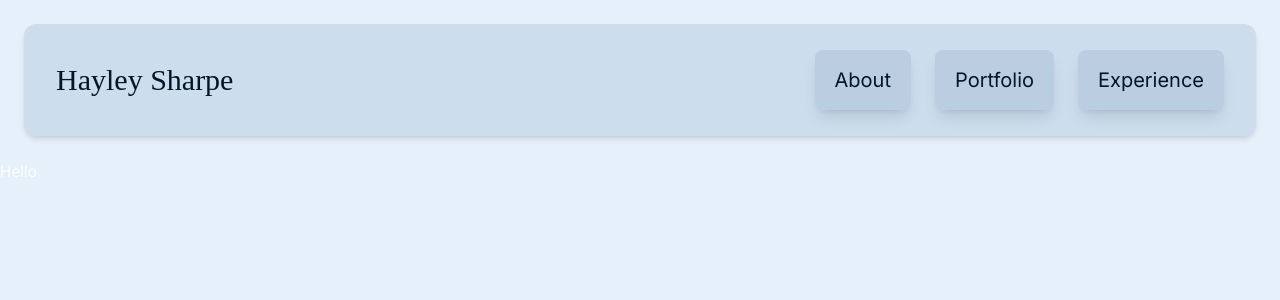
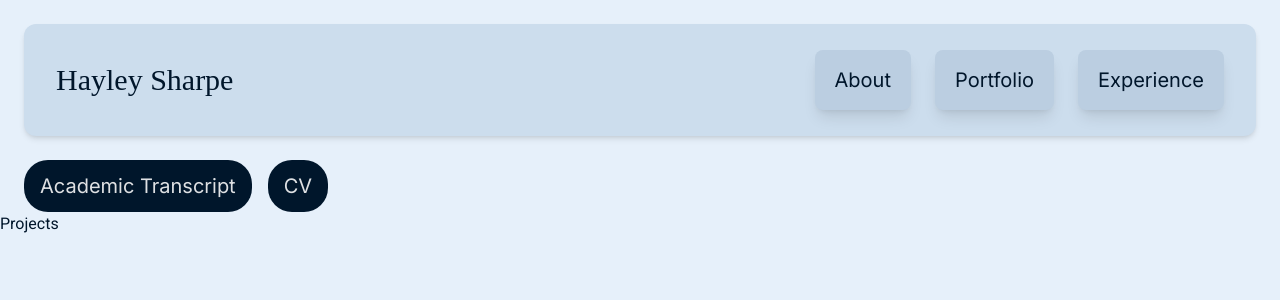
Before and after one commit to h4yleysh4rpe/h4yleysh4rpe.github.io, a React (Vite) app: page /portfolio in a window 1280 px wide. Shown: the top 300 px of the page. Built offline with nearby package versions, Linux system fonts and the light colour scheme; a web font is replaced by a local one.

Commit message:
add basic portfolio page structure

```diff
--- a/src/components/Timeline.jsx
+++ b/src/components/Timeline.jsx
@@ -36,7 +36,7 @@ export default function Timeline() {
 
   return (
     <div>
-      <div className="flex flex-row w-full pb-10 pt-10">
+      <div className="flex flex-row w-full pb-10 pt-10 font-inter">
         <div className="w-1/4"></div>
         <div className="flex flex-col items-center -mr-2">
           <div className="bg-navy rounded-full text-center w-5 h-5"></div>
@@ -56,7 +56,7 @@ export default function Timeline() {
             >
               <div
                 className={`w-5 h-5 -ml-3 rounded-full bg-navy transition-all duration-300 ${
-                  hoveredIndex === index ? "scale-125 bg-gold" : ""
+                  hoveredIndex === index ? "scale-125 bg-fadedgold" : ""
                 }`}
               ></div>
               <div className="-mt-6 -ml-1 flex flex-col items-end">
@@ -77,7 +77,7 @@ export default function Timeline() {
                 <h3 className="text-xl font-semibold text-navy">
                   {item.title}
                 </h3>
-                <h3 className="text-l font-semibold text-gold">
+                <h3 className="text-l font-semibold mt-1 text-gold">
                   {item.company}
                 </h3>
                 <p
@@ -93,7 +93,7 @@ export default function Timeline() {
                   {item.skills.map((skill, skillIndex) => (
                     <span
                       key={skillIndex}
-                      className={`bg-navy text-white transition-opacity duration-300 text-sm px-3 py-1 rounded-full ${
+                      className={`bg-navy text-bgblue transition-opacity duration-300 text-sm px-3 py-1 rounded-full ${
                         hoveredIndex === index
                           ? "opacity-100 delay-200"
                           : "opacity-0 transition-none"
--- a/src/pages/PortfolioPage.jsx
+++ b/src/pages/PortfolioPage.jsx
@@ -1,5 +1,19 @@
 import Timeline from "../components/Timeline";
 
 export default function PortfolioPage() {
-  return <div>Hello</div>;
+  return (
+    <div>
+      <div className="flex flex-row ml-6 gap-4">
+        <div className="flex items-center justify-center bg-navy rounded-3xl w-fit px-4 h-fit py-3 text-xl font-inter">
+          Academic Transcript
+        </div>
+        <div className="flex items-center justify-center bg-navy rounded-3xl w-fit px-4 h-fit py-3 text-xl font-inter">
+          CV
+        </div>
+      </div>
+      <div className="flex flex-col">
+        <div className="text-navy">Projects</div>
+      </div>
+    </div>
+  );
 }
```
